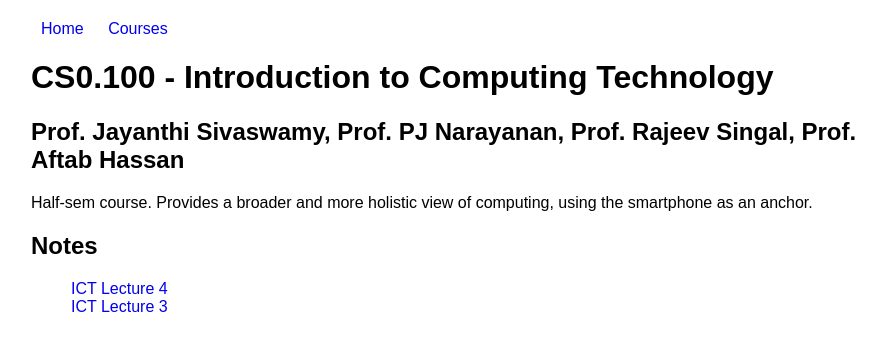
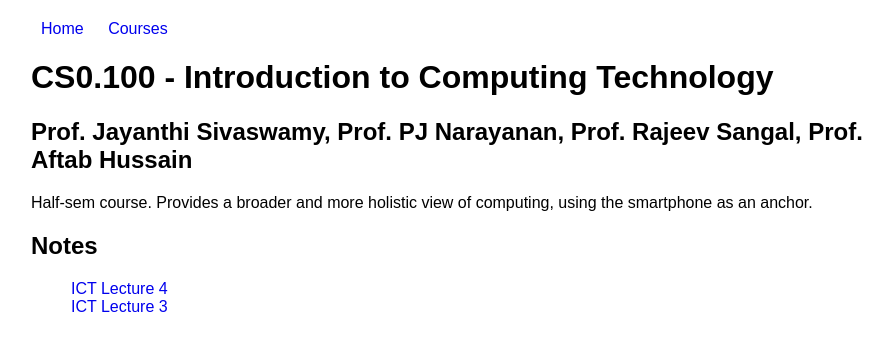
Before and after one commit to iiit-notebook/iiit-notebook.github.io, a Jekyll site: the page built from _courses/cs0.100.md, in a window 1280 px wide. Shown: the top 351 px of the page, without its empty margins (193-1086 px from the left). Built offline with Jekyll 4.4.1, drawn with Linux system fonts in a browser that asks for light colours.

Commit message:
edited some typos out

```diff
--- a/_courses/cs0.100.md
+++ b/_courses/cs0.100.md
@@ -1,6 +1,6 @@
 ---
 code: cs0.100
 name: Introduction to Computing Technology
-lecturer: Prof. Jayanthi Sivaswamy, Prof. PJ Narayanan, Prof. Rajeev Singal, Prof. Aftab Hassan
+lecturer: Prof. Jayanthi Sivaswamy, Prof. PJ Narayanan, Prof. Rajeev Sangal, Prof. Aftab Hussain
 ---
 Half-sem course. Provides a broader and more holistic view of computing, using the smartphone as an anchor.
```
Also changed, not shown: _posts/2020-10-04-test.md (deleted, +0 -11 lines).
